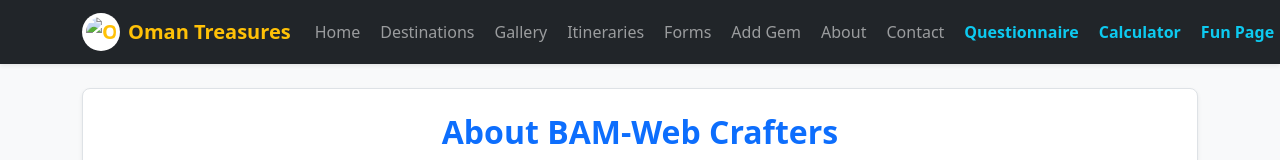
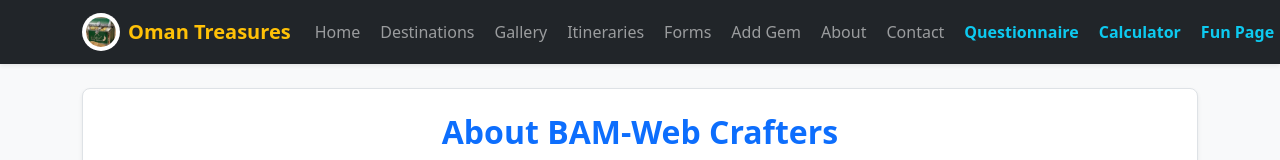
Before and after one commit to BAM-Web-Crafters/Oman-Treasures0, a plain HTML site: page about.html in a window 1280 px wide. Shown: the top 160 px of the page. Drawn offline with nearby package versions, Linux system fonts and the light colour scheme.

Commit message:
Update about.html

```diff
--- a/about.html
+++ b/about.html
@@ -14,7 +14,7 @@
     <nav class="navbar navbar-expand-lg navbar-dark bg-dark sticky-top shadow-sm">
         <div class="container">
             <a class="navbar-brand d-flex align-items-center gap-2 fw-bold text-warning text-nowrap" href="index.html">
-                <img src="images/logo.png" alt="Oman Treasures Logo" width="38" height="38" class="rounded-circle bg-white p-1">
+                <img src="logo.png" alt="Oman Treasures Logo" width="38" height="38" class="rounded-circle bg-white p-1">
                 <span>Oman Treasures</span>
             </a>
             <button class="navbar-toggler" type="button" data-bs-toggle="collapse" data-bs-target="#mainNavbar" aria-controls="mainNavbar" aria-expanded="false" aria-label="Toggle navigation">
```
